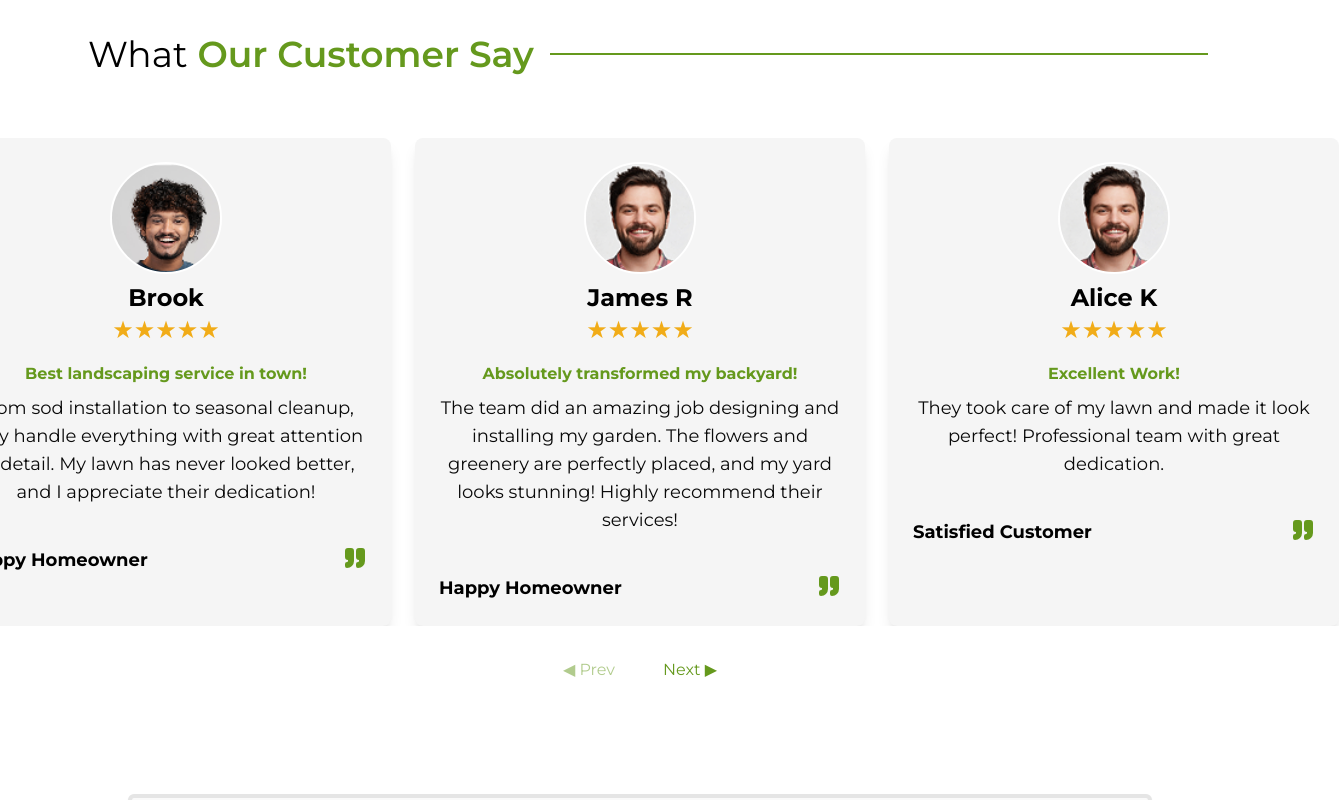
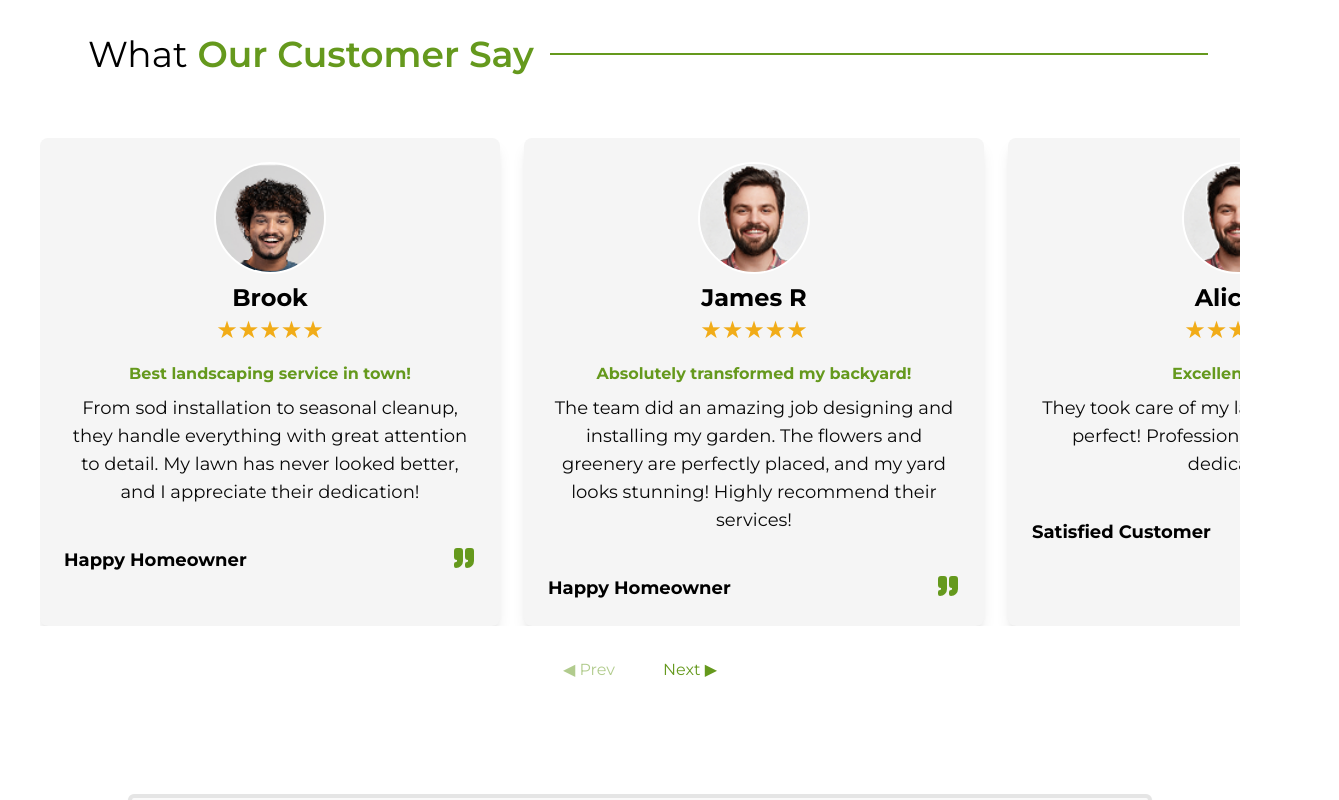
Before and after one commit to farjad-khalil/remirez-check, a Next.js app: page / in a window 1280 px wide. Shown: the part 4760-5560 px from the top of the page, 1339 px wide, since content can reach past the window. Built offline with nearby package versions, Linux system fonts and the light colour scheme.

Commit message:
Animation added for testimonials

```diff
--- a/src/components/Divider/divider.tsx
+++ b/src/components/Divider/divider.tsx
@@ -7,21 +7,18 @@ export function DividerCenter({ t1, t2 }: { t1: string; t2: string }) {
       initial={{ opacity: 0, y: 30 }}
       whileInView={{ opacity: 1, y: 0 }}
       transition={{ duration: 0.6, ease: 'easeOut' }}
-      viewport={{ once: true }}
       className="flex items-center w-full bg-white md:pt-12 md:px-8 pt-4 px-4 max-sm:px-5"
     >
       <motion.div
         initial={{ scaleX: 0 }}
         whileInView={{ scaleX: 1 }}
         transition={{ duration: 0.6, ease: 'easeOut' }}
-        viewport={{ once: true }}
         className="flex-1 h-[1px] md:h-[2.5px] bg-neonGreen origin-left"
       />
       <motion.h2
         initial={{ opacity: 0 }}
         whileInView={{ opacity: 1 }}
         transition={{ delay: 0.2, duration: 0.6 }}
-        viewport={{ once: true }}
         className="px-4 md:text-6xl text-3xl font-semibold"
       >
         <span className="text-black">{t1}</span> <span className="text-neonGreen">{t2}</span>
@@ -30,7 +27,6 @@ export function DividerCenter({ t1, t2 }: { t1: string; t2: string }) {
         initial={{ scaleX: 0 }}
         whileInView={{ scaleX: 1 }}
         transition={{ duration: 0.6, ease: 'easeOut' }}
-        viewport={{ once: true }}
         className="flex-1 h-[1px] md:h-[2.5px] bg-neonGreen origin-right"
       />
     </motion.div>
@@ -42,14 +38,12 @@ export function DividerLeft({ t1, t2 }: { t1: string; t2: string }) {
       initial={{ opacity: 0, x: -50 }}
       whileInView={{ opacity: 1, x: 0 }}
       transition={{ duration: 0.6, ease: 'easeOut' }}
-      viewport={{ once: true }}
       className="flex items-center w-full bg-white pt-12 px-5 pb-8 md:pb-16 md:px-8 max-sm:px-2"
     >
       <motion.h2
         initial={{ opacity: 0 }}
         whileInView={{ opacity: 1 }}
         transition={{ delay: 0.3, duration: 0.6 }}
-        viewport={{ once: true }}
         className="px-4 max-sm:px-2 md:text-4xl text-lg font-semibold"
       >
         <span className="text-black montserrat-regular">{t1}</span>{' '}
@@ -59,7 +53,6 @@ export function DividerLeft({ t1, t2 }: { t1: string; t2: string }) {
         initial={{ scaleX: 0 }}
         whileInView={{ scaleX: 1 }}
         transition={{ duration: 0.6, ease: 'easeOut' }}
-        viewport={{ once: true }}
         className="flex-1 h-[2.5px] bg-neonGreen origin-left"
       />
     </motion.div>
--- a/src/components/aboutus/testimonials.tsx
+++ b/src/components/aboutus/testimonials.tsx
@@ -6,9 +6,9 @@ import { Quote } from 'lucide-react'
 import { DividerLeft } from '../Divider/divider'
 
 const Testimonial = () => {
-  // ✅ Set initial state based on `window.innerWidth`
   const [startIndex, setStartIndex] = useState(0)
   const [visibleCards, setVisibleCards] = useState(3)
+  const [cardWidth, setCardWidth] = useState(460) // default for desktop
 
   const nextTestimonials = () => {
     if (startIndex + visibleCards < testimonialsData.length) {
@@ -24,12 +24,17 @@ const Testimonial = () => {
 
   useEffect(() => {
     const updateVisibleCards = () => {
-      if (window.innerWidth < 768) {
+      const screenWidth = window.innerWidth
+
+      if (screenWidth < 768) {
         setVisibleCards(1)
-      } else if (window.innerWidth < 1200) {
+        setCardWidth(screenWidth - 48) // 24px padding each side
+      } else if (screenWidth < 1200) {
         setVisibleCards(2)
+        setCardWidth(400)
       } else {
         setVisibleCards(3)
+        setCardWidth(460)
       }
     }
 
@@ -41,15 +46,24 @@ const Testimonial = () => {
   return (
     <div className="p-10 max-sm:px-4 flex flex-col items-center">
       <DividerLeft t1={'What'} t2={'Our Customer Say'} />
-      {/* Testimonial Cards */}
-      <div className="flex justify-center gap-6 overflow-hidden cursor-pointer">
-        {testimonialsData.slice(startIndex, startIndex + visibleCards).map((testimonial, index) => (
+
+      {/* Outer Wrapper */}
+      <div className="relative w-full overflow-hidden">
+        {/* Sliding Inner Wrapper */}
+        <div
+          className="flex gap-6 transition-transform duration-500 ease-in-out"
+          style={{
+            transform: `translateX(-${startIndex * cardWidth}px)`,
+            width: `${testimonialsData.length * cardWidth}px`,
+          }}
+        >
+          {testimonialsData.map((testimonial, index) => (
             <div
               key={index}
-            className={`p-6 max-sm:p-3 relative w-[450px] max-md:w-full rounded-lg shadow-lg transition-all duration-300 bg-offWhite hover:bg-neonGreen group`}
+              style={{ width: `${cardWidth}px`, flexShrink: 0 }}
+              className="p-6 max-sm:p-3 rounded-lg shadow-lg transition-all duration-300 bg-offWhite hover:bg-neonGreen group"
             >
               <div className="flex flex-col items-center mb-4">
-              {/* Profile Image */}
                 <div className="w-28 h-28 rounded-full overflow-hidden mb-2 border-2 border-white">
                   <Image
                     src={testimonial.image}
@@ -60,11 +74,9 @@ const Testimonial = () => {
                     priority
                   />
                 </div>
-              {/* Name */}
                 <h4 className="font-bold text-2xl text-black group-hover:text-white">
                   {testimonial.name}
                 </h4>
-              {/* Stars */}
                 <div className="flex text-yellow text-2xl">
                   {[...Array(testimonial.rating)].map((_, i) => (
                     <span key={i}>★</span>
@@ -72,17 +84,14 @@ const Testimonial = () => {
                 </div>
               </div>
 
-            {/* Review Title */}
               <p className="text-center font-bold text-neonGreen group-hover:text-white mb-2">
                 {testimonial.title}
               </p>
 
-            {/* Review Text */}
               <p className="text-lg max-sm:text-sm text-center text-gray-700 group-hover:text-white mb-4">
                 {testimonial.review}
               </p>
 
-            {/* Footer */}
               <div className="flex mt-10 justify-between items-start">
                 <p className="text-center text-lg font-bold text-black group-hover:text-white">
                   {testimonial.designation}
@@ -93,6 +102,7 @@ const Testimonial = () => {
               </div>
             </div>
           ))}
+        </div>
       </div>
 
       {/* Navigation Buttons */}
```
Lines whose indentation alone changed are shown as unchanged.
